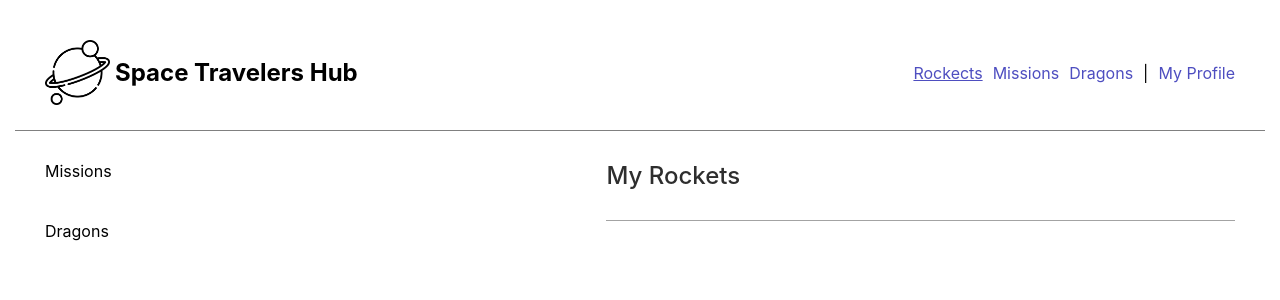
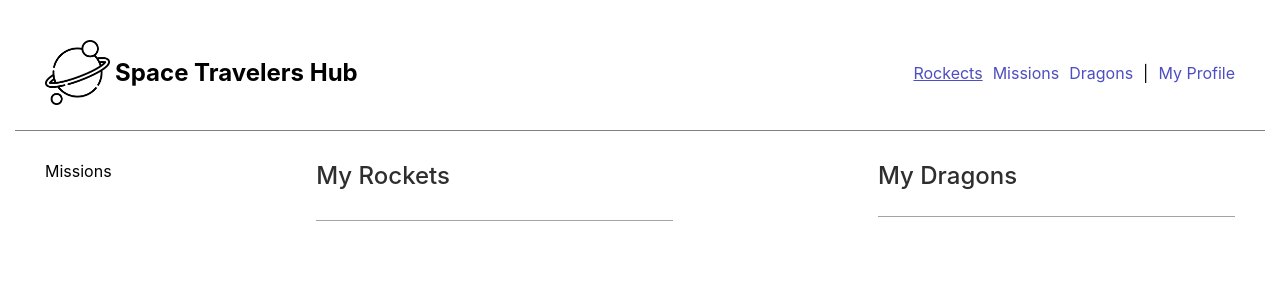
Before and after one commit to demix007/Space-travelers-hub, a React (Create React App) app: page /myProfile in a window 1280 px wide. Shown: the top 300 px of the page. Built offline with nearby package versions, Linux system fonts and the light colour scheme.

Commit message:
display reserved dragons in my profile page

```diff
--- a/src/components/Dragons/Dragons.js
+++ b/src/components/Dragons/Dragons.js
@@ -7,15 +7,17 @@ import { fetchDragons } from '../../redux/dragons';
 const Dragons = () => {
   const dispatch = useDispatch();
   const shouldFetch = useRef(true);
+  const dragonsArr = useSelector((state) => state.dragons);
 
   useEffect(() => {
     if (shouldFetch.current) {
-      shouldFetch.current = false;
-      dispatch(fetchDragons());
+      if (dragonsArr.length === 0) {
+        shouldFetch.current = false;
+        dispatch(fetchDragons());
+      }
     }
     // eslint-disable-next-line react-hooks/exhaustive-deps
   }, []);
-  const dragonsArr = useSelector((state) => state.dragons);
   if (dragonsArr.length > 0) {
     return (
       <div className="dragons-container">
--- a/src/components/Myprofile.js
+++ b/src/components/Myprofile.js
@@ -4,6 +4,7 @@ import '../styles/myProfile.css';
 
 const Myprofile = () => {
   const rocketsData = useSelector((state) => state.rockets);
+  const dragonsData = useSelector((state) => state.dragons);
   return (
     <div className="profile-container">
       <div>Missions</div>
@@ -16,7 +17,15 @@ const Myprofile = () => {
           })}
         </ul>
       </div>
-      <div>Dragons</div>
+      <div className="reserved-dragons">
+        <h2>My Dragons</h2>
+        <ul className="dragons-list">
+          {dragonsData.map((dragon) => {
+            if (dragon.reserved) { return <li key={dragon.id}>{dragon.dragon_name}</li>; }
+            return '';
+          })}
+        </ul>
+      </div>
     </div>
   );
 };
--- a/src/redux/dragons.js
+++ b/src/redux/dragons.js
@@ -2,15 +2,7 @@ import { createSlice, createAsyncThunk } from '@reduxjs/toolkit';
 import axios from 'axios';
 
 const dragonsURL = 'https://api.spacexdata.com/v3/dragons';
-const dragonsList = [
-  {
-    id: '0',
-    dragon_name: 'Initial Dragon',
-    type: 'Initial Dragon type.',
-    flickr_images: 'https://i.imgur.com/9fWdwNv.jpg',
-    reserved: false,
-  },
-];
+const dragonsList = [];
 
 export const fetchDragons = createAsyncThunk('dragons/fetchDragons', async () => {
   const resp = await axios.get(dragonsURL);
--- a/src/styles/myProfile.css
+++ b/src/styles/myProfile.css
@@ -1,6 +1,6 @@
 .profile-container {
-  display: grid;
-  grid-template-columns: auto auto;
+  display: flex;
+  justify-content: space-between;
   padding: 15px 45px;
 }
 
@@ -8,6 +8,7 @@
   display: flex;
   flex-direction: column;
   gap: 30px;
+  min-width: 30%;
 }
 
 .reserved-rockets h2 {
@@ -26,3 +27,30 @@
   border-top: 1px solid rgb(163, 163, 163);
   padding: 15px;
 }
+
+/* Dragons Stylings */
+
+.reserved-dragons {
+  display: flex;
+  flex-direction: column;
+  gap: 10px;
+  min-width: 30%;
+}
+
+.reserved-dragons h2 {
+  color: rgb(46, 46, 46);
+  font-weight: 500;
+  margin-block-end: 1rem;
+}
+
+.dragons-list {
+  border-bottom: 1px solid rgb(163, 163, 163);
+  border-left: 1px solid rgb(163, 163, 163);
+  border-right: 1px solid rgb(163, 163, 163);
+}
+
+.dragons-list li {
+  list-style-type: none;
+  border-top: 1px solid rgb(163, 163, 163);
+  padding: 15px;
+}
```
